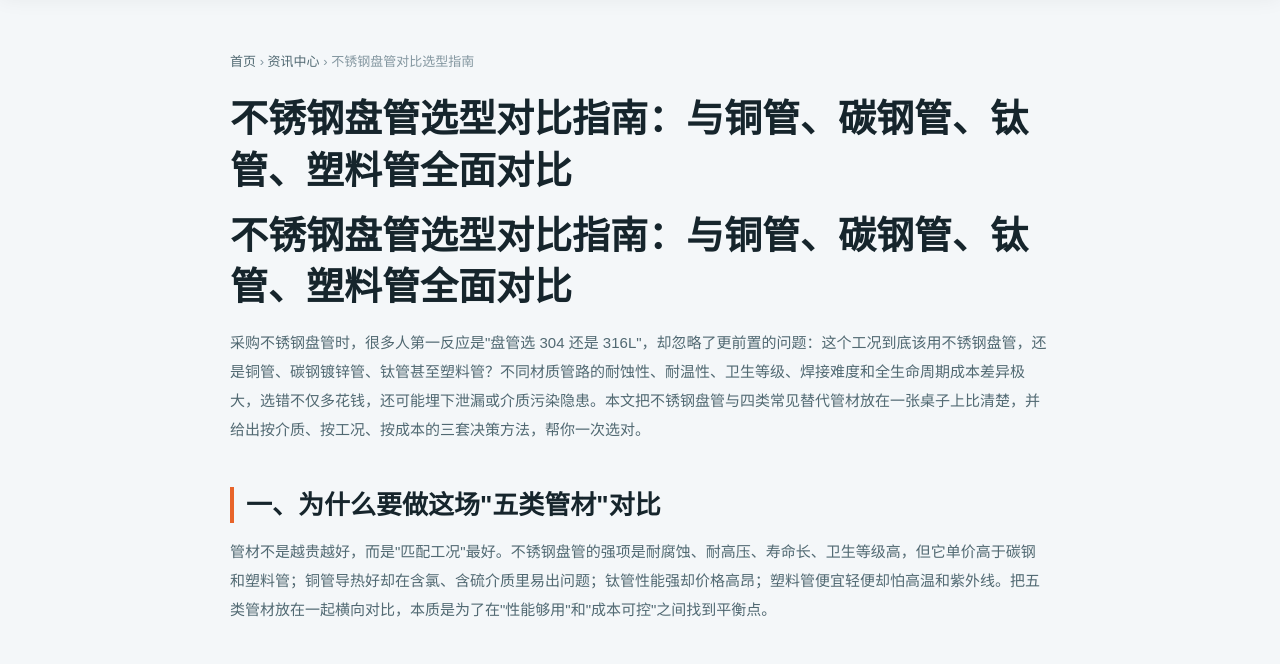
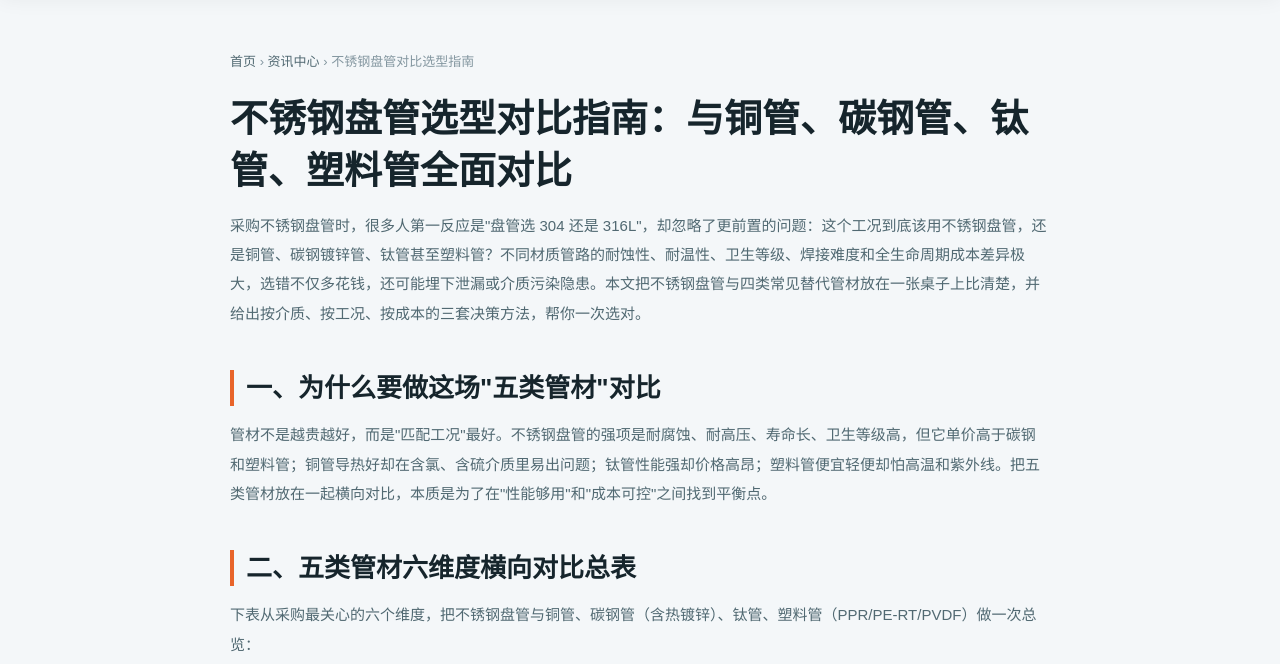
Before and after one commit to mfujun2025/buxiugang, a plain HTML site: page news/seo-panguan-20261113.html in a window 1280 px wide. Shown: the part 72-736 px from the top of the page. Drawn offline with Linux system fonts and the light colour scheme; a web font is replaced by a local one.

Commit message:
fix: 修正 seo-panguan-20261113 重复 H1 标题

```diff
--- a/news/seo-panguan-20261113.html
+++ b/news/seo-panguan-20261113.html
@@ -264,7 +264,6 @@ s.parentNode.insertBefore(hm, s);
   <div class="wrap">
     <p class="crumbs"><a href="../index.html">首页</a> › <a href="../news.html">资讯中心</a> › 不锈钢盘管对比选型指南</p>
     <h1>不锈钢盘管选型对比指南：与铜管、碳钢管、钛管、塑料管全面对比</h1>
-<h1>不锈钢盘管选型对比指南：与铜管、碳钢管、钛管、塑料管全面对比</h1>
 <p>采购不锈钢盘管时，很多人第一反应是"盘管选 304 还是 316L"，却忽略了更前置的问题：这个工况到底该用不锈钢盘管，还是铜管、碳钢镀锌管、钛管甚至塑料管？不同材质管路的耐蚀性、耐温性、卫生等级、焊接难度和全生命周期成本差异极大，选错不仅多花钱，还可能埋下泄漏或介质污染隐患。本文把不锈钢盘管与四类常见替代管材放在一张桌子上比清楚，并给出按介质、按工况、按成本的三套决策方法，帮你一次选对。</p>
 
 <h2>一、为什么要做这场"五类管材"对比</h2>
```
